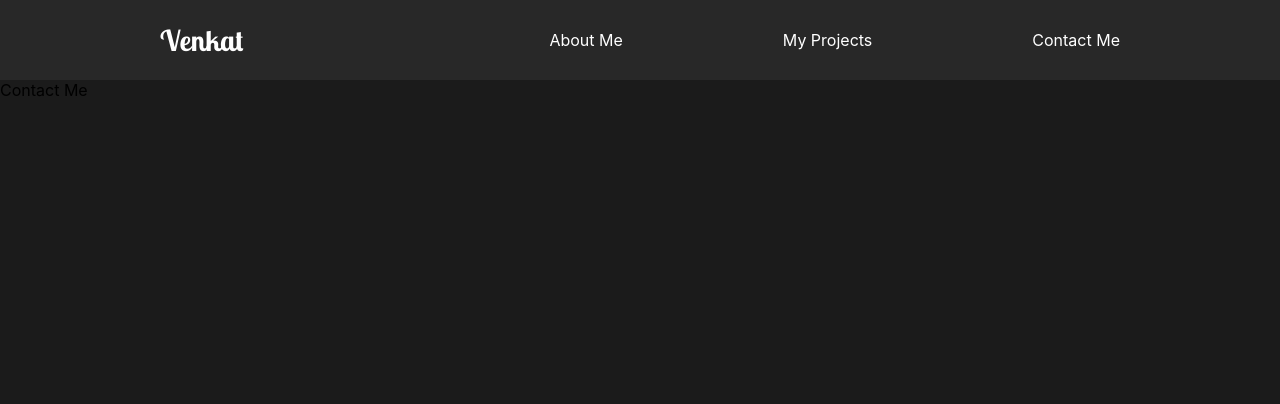
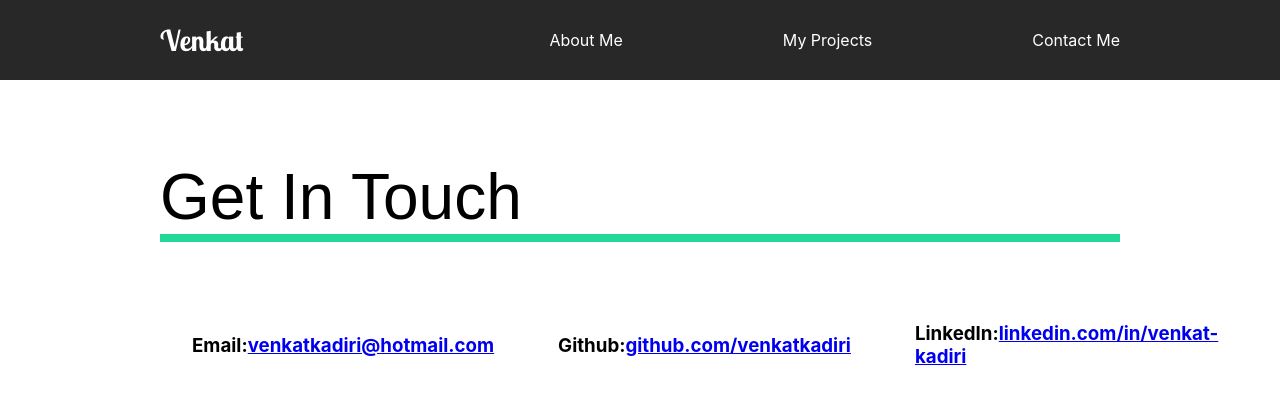
Before and after one commit to venkatkadiri/website, a React (Create React App) app: page /contact in a window 1280 px wide. Shown: the top 404 px of the page. Built offline with nearby package versions, Linux system fonts and the light colour scheme.

Commit message:
13.all animations finished

```diff
--- a/src/Styles.js
+++ b/src/Styles.js
@@ -1,6 +1,7 @@
 import styled from "styled-components";
+import { motion } from "framer-motion";
 
-export const Layout = styled.div`
+export const Layout = styled(motion.div)`
   min-height: 90vh;
   display: flex;
   align-items: center;
--- a/src/animation.js
+++ b/src/animation.js
@@ -66,3 +66,14 @@ export const sliderContainer = {
   hidden: { opacity: 1 },
   show: { opacity: 1, transition: { staggerChildren: 0.15, ease: "easeOut" } },
 };
+
+export const scrollReveal = {
+  hidden: { opacity: 0, scale: 1.2, transition: { duration: 0.5 } },
+  show: {
+    opacity: 1,
+    scale: 1,
+    transition: {
+      duration: 0.5,
+    },
+  },
+};
--- a/src/components/About.js
+++ b/src/components/About.js
@@ -6,6 +6,8 @@ import Wave from "./wave";
 //importing frmamer motion
 import { motion } from "framer-motion";
 import { titleAnim, fade } from "../animation";
+
+//bug-fixes
 
 function About() {
   return (
--- a/src/components/GlobalStyle.js
+++ b/src/components/GlobalStyle.js
@@ -9,6 +9,7 @@ body
 {
 
     background:#1b1b1b;
+    overflow-x:hidden;
 
 }
 button
--- a/src/components/Nav.js
+++ b/src/components/Nav.js
@@ -32,6 +32,9 @@ const StyledNav = styled.nav`
   align-items: center;
   padding: 1rem 10rem;
   background-color: #282828;
+  position: sticky;
+  top: 0;
+  z-index: 10;
 
   #Logo {
     font-family: Lobster Two;
--- a/src/components/Skills.js
+++ b/src/components/Skills.js
@@ -11,9 +11,13 @@ import sql from "../img/mysql-7.svg";
 import { Layout, Description } from "../Styles";
 import styled from "styled-components";
 
+//bug fixes
+import ScrollTop from "./scrollTop";
+
 function Skills() {
   return (
     <MySkills>
+      <ScrollTop />
       <Description>
         <h2>
           My <span>Skills</span>
@@ -79,14 +83,14 @@ function Skills() {
             <p>
               I have Worked on React Library both Professionally and personally
               and as such, I am well acquainted with Libraries such as
-              <ui>
+              <ul>
                 <li>Redux</li>
                 <li>React Router DOM</li>
                 <li>Context API</li>
                 <li>Styled Components</li>
                 <li>Framer Motion</li>
                 <li>Axios</li>
-              </ui>
+              </ul>
             </p>
           </div>
           <div className="card">
--- /dev/null
+++ b/src/components/scrollTop.js
@@ -0,0 +1,16 @@
+import { useEffect } from "react";
+import { useLocation } from "react-router-dom";
+
+const ScrollTop = () => {
+  const { pathname } = useLocation();
+  useEffect(() => {
+    window.scroll({
+      top: 0,
+      left: 0,
+    });
+  }, [pathname]);
+  console.log(pathname);
+  return null;
+};
+
+export default ScrollTop;
--- a/src/pages/AboutMe.js
+++ b/src/pages/AboutMe.js
@@ -5,6 +5,8 @@ import Faq from "../components/Faq";
 //import Animation
 import { motion } from "framer-motion";
 import { pageAnimation } from "../animation";
+//scroll to top
+import ScrollTop from "../components/scrollTop";
 
 function AboutMe() {
   return (
@@ -14,6 +16,7 @@ function AboutMe() {
       animate="show"
       exit="exit"
     >
+      <ScrollTop />
       <About />
       <Skills />
       <Faq />
--- a/src/pages/Contactme.js
+++ b/src/pages/Contactme.js
@@ -1,19 +1,110 @@
 import React from "react";
 //import Animation
 import { motion } from "framer-motion";
-import { pageAnimation } from "../animation";
+import {
+  pageAnimation,
+  slider,
+  sliderContainer,
+  titleAnim,
+  lineAnim,
+} from "../animation";
+import styled from "styled-components";
 
 function ContactMe() {
   return (
-    <motion.div
+    <ContactStyle
       variants={pageAnimation}
       initial="hidden"
       animate="show"
       exit="exit"
+      style={{ background: "#fff" }}
     >
-      Contact Me
-    </motion.div>
+      <Title variants={titleAnim} animate="show" initial="hidden">
+        <Hide>
+          <motion.h2>Get In Touch</motion.h2>
+        </Hide>
+        <motion.div variants={lineAnim} className="Line"></motion.div>
+        <Social>
+          <h3>
+            Email:
+            <a href="venkatkadiri@hotmail.com">venkatkadiri@hotmail.com</a>
+          </h3>
+          <h3>
+            Github:
+            <a href="https://github.com/venkatkadiri">
+              github.com/venkatkadiri
+            </a>
+          </h3>
+          <h3>
+            LinkedIn:
+            <a href="https://www.linkedin.com/in/venkat-kadiri-15799b137/">
+              linkedin.com/in/venkat-kadiri
+            </a>
+          </h3>
+        </Social>
+      </Title>
+      <motion.div variants={sliderContainer}>
+        <Frame1 variants={slider}></Frame1>
+        <Frame2 variants={slider}></Frame2>
+        <Frame3 variants={slider}></Frame3>
+        <Frame4 variants={slider}></Frame4>
+      </motion.div>
+    </ContactStyle>
   );
 }
+//frame animations
+
+const Frame1 = styled(motion.div)`
+  position: fixed;
+  left: 0;
+  top: 10%;
+  width: 100%;
+  height: 100vh;
+  background: #fffebf;
+  z-index: 2;
+`;
+const Frame2 = styled(Frame1)`
+  background: #ff8ebf;
+`;
+const Frame3 = styled(Frame1)`
+  background: #8ed2ff;
+`;
+const Frame4 = styled(Frame1)`
+  background: #8effa0;
+`;
+const ContactStyle = styled(motion.div)`
+  padding: 5rem 10rem;
+  color: #353535;
+  min-height: 90vh;
+  overflow: hidden;
+
+  .Line {
+    height: 0.5rem;
+    background: #23d997;
+    margin-bottom: 3rem;
+    z-index: 3;
+  }
+  h2 {
+    color: black;
+    font-family: sans-serif;
+  }
+`;
+const Title = styled(motion.div)`
+  margin-bottom: 4rem;
+  color: black;
+`;
+const Hide = styled(motion.div)`
+  overflow: hidden;
+`;
+const Social = styled(motion.div)`
+  color: black;
+  display: flex;
+  align-items: center;
+
+  h3 {
+    margin: 2rem;
+    color: black;
+  }
+`;
 
 export default ContactMe;
--- a/src/pages/MyProjects.js
+++ b/src/pages/MyProjects.js
@@ -19,6 +19,10 @@ import {
   sliderContainer,
 } from "../animation";
 
+// importing scroll to top
+
+import ScrollTop from "../components/scrollTop";
+
 function MyProjects() {
   return (
     <Project
@@ -28,6 +32,7 @@ function MyProjects() {
       animate="show"
       exit="exit"
     >
+      <ScrollTop />
       <motion.div variants={sliderContainer}>
         <Frame1 variants={slider}></Frame1>
         <Frame2 variants={slider}></Frame2>
```
Also changed, not shown: src/components/useScroll.js (added, +13 -0 lines), 1 other file (tests, documents, lock files or other folders).
